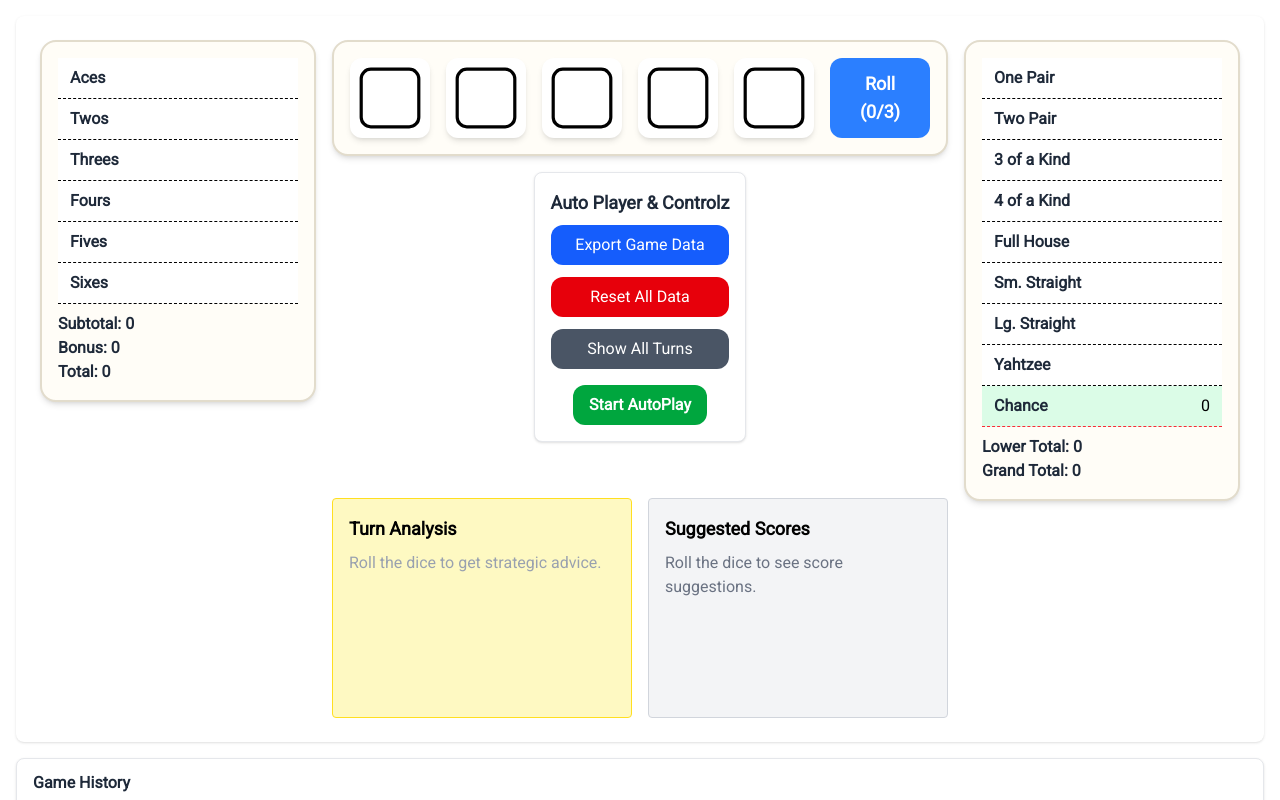
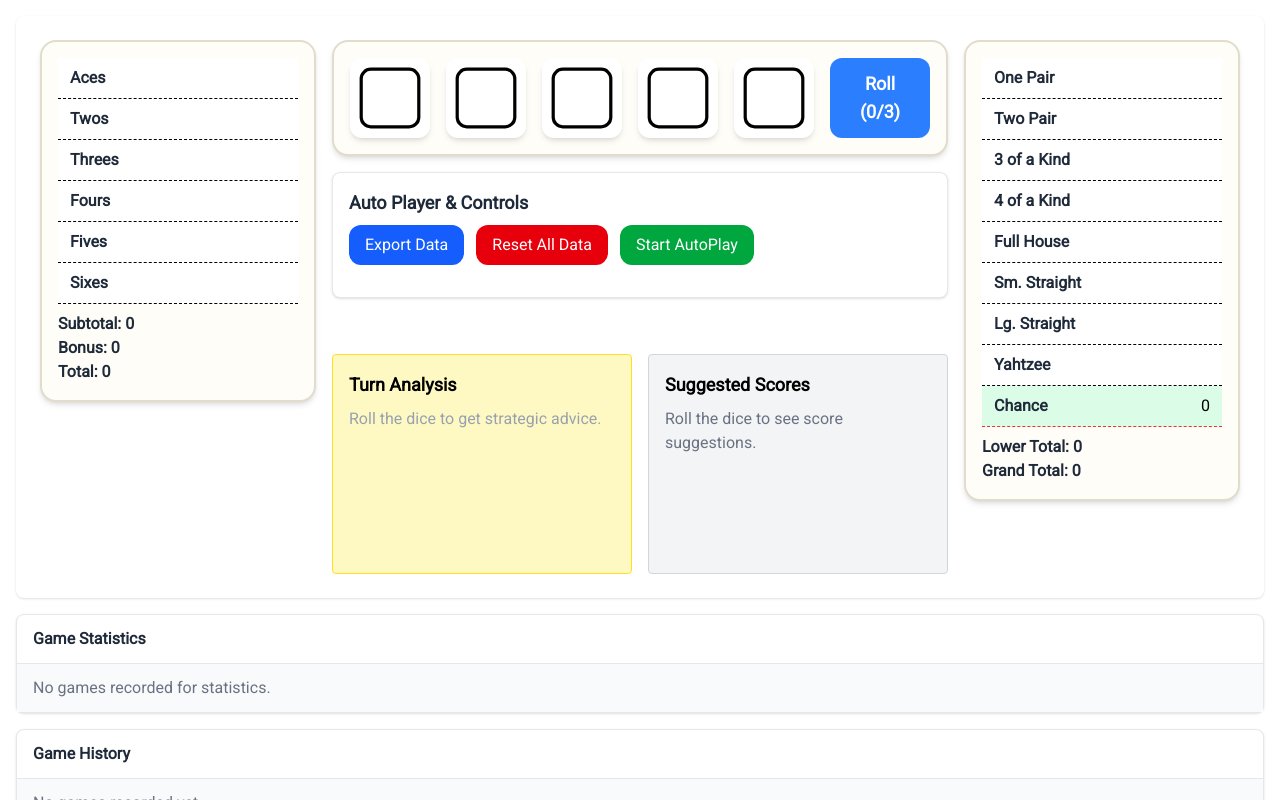
Before and after one commit to mtickle/dice-game, a React (Vite) app: page / in a window 1280 px wide. Shown: the top 800 px of the page. Built offline with nearby package versions, Linux system fonts and the light colour scheme.

Commit message:
Checkpoint! Stable.

```diff
--- a/src/App.jsx
+++ b/src/App.jsx
@@ -1,9 +1,9 @@
 import GameHistoryPanel from '@components/GameHistoryPanel';
 import GameStatsPanel from '@components/GameStatsPanel';
 import ScoreCardLayout from '@components/ScoreCardLayout';
+import TurnLogPanel from '@components/TurnLogPanel';
 import { useGameLogic } from '@hooks/useGameLogic';
 import { useCallback, useEffect, useState } from 'react';
-import TurnLogPanel from './components/TurnLogPanel';
 
 function App() {
   const [gameLog, setGameLog] = useState([]);
@@ -88,47 +88,8 @@
     URL.revokeObjectURL(url);
   };
 
-  const handleExport = () => {
-    exportData(turnLog, `yahtzee_turnLog_${new Date().toISOString()}.json`);
-    exportData(gameStats, `yahtzee_gameStats_${new Date().toISOString()}.json`);
-  };
-
-  const handleResetData = () => {
-    if (window.confirm('Reset all turn and game data? This cannot be undone.')) {
-      setTurnLog([]);
-      setGameStats([]);
-      setGameLog([]);
-      try {
-        localStorage.setItem('turnLog', JSON.stringify([]));
-        localStorage.setItem('gameStats', JSON.stringify([]));
-      } catch (error) {
-        console.error('[App] Error resetting data:', error);
-      }
-    }
-  };
-
   return (
     <div className="container mx-auto p-4">
-      {/* <div className="flex justify-end mb-4 gap-2">
-        <button
-          className="px-4 py-2 bg-blue-600 text-white rounded-xl hover:bg-blue-700 transition"
-          onClick={handleExport}
-        >
-          Export Game Data
-        </button>
-        <button
-          className="px-4 py-2 bg-red-600 text-white rounded-xl hover:bg-red-700 transition"
-          onClick={handleResetData}
-        >
-          Reset All Data
-        </button>
-        <button
-          className="px-4 py-2 bg-gray-600 text-white rounded-xl hover:bg-gray-700 transition"
-          onClick={() => setShowAllTurns(!showAllTurns)}
-        >
-          {showAllTurns ? 'Show Current Game' : 'Show All Turns'}
-        </button>
-      </div> */}
 
       <ScoreCardLayout
         scores={scores}
@@ -145,11 +106,14 @@
         setAutoPlaying={setAutoPlaying}
         autoplayTurn={autoplayTurn}
         suggestions={adviceText}
-        gameStats={gameStats}
+        gameStats={setGameStats}
+        setTurnLog={setTurnLog}
+        setGameLog={setGameLog}
       />
 
+      <GameStatsPanel gameStats={gameStats} />
       <GameHistoryPanel gameStats={gameStats} refreshKey={gameCount} />
-      <GameStatsPanel gameStats={gameStats} />
+
       <TurnLogPanel
         gameLog={showAllTurns ? turnLog : gameLog}
         turnLog={turnLog}
--- a/src/components/AutoPlayer.jsx
+++ b/src/components/AutoPlayer.jsx
@@ -14,11 +14,15 @@
     setAutoPlaying,
     totals,
     turnLog,
+    setTurnLog,
     gameStats,
+    setGameStats,
     showAllTurns,
     setShowAllTurns,
 }) {
     const hasLoggedGameOver = useRef(false);
+
+
 
     // Log game-over once
     useEffect(() => {
@@ -169,31 +173,30 @@
     };
 
     return (
-        <div className="mb-4 p-4 bg-white rounded-lg border border-gray-200 shadow-sm">
-            <h2 className="text-lg font-semibold mb-2 text-gray-800">Auto Player & Controlz</h2>
-            <div className="grid grid-cols-1 gap-3 mb-4">
+        <div className="mb-4 p-4 bg-white rounded-lg border border-gray-200 shadow-sm w-full">
+            <h2 className="text-lg font-semibold mb-2 text-gray-800 ">Auto Player & Controls</h2>
+            <div className="flex gap-3 mb-4">
                 <button
-                    className="w-full bg-blue-600 text-white rounded-xl py-2 hover:bg-blue-700 transition duration-200 ease-in-out transform hover:-translate-y-1 hover:shadow-md"
+                    className="px-4 bg-blue-600 text-white rounded-xl py-2 hover:bg-blue-700 transition duration-200 ease-in-out transform hover:-translate-y-1 hover:shadow-md"
                     onClick={handleExport}
                 >
-                    Export Game Data
+                    Export Data
                 </button>
                 <button
-                    className="w-full bg-red-600 text-white rounded-xl py-2 hover:bg-red-700 transition duration-200 ease-in-out transform hover:-translate-y-1 hover:shadow-md"
+                    className="px-4 bg-red-600 text-white rounded-xl py-2 hover:bg-red-700 transition duration-200 ease-in-out transform hover:-translate-y-1 hover:shadow-md"
                     onClick={handleReset}
                 >
                     Reset All Data
                 </button>
-                <button
-                    className="w-full bg-gray-600 text-white rounded-xl py-2 hover:bg-gray-700 transition duration-200 ease-in-out transform hover:-translate-y-1 hover:shadow-md"
+                {/* <button
+                    className="px-4 bg-gray-600 text-white rounded-xl py-2 hover:bg-gray-700 transition duration-200 ease-in-out transform hover:-translate-y-1 hover:shadow-md"
                     onClick={handleToggleTurns}
                 >
                     Show All Turns
-                </button>
-            </div>
-            <div className="flex justify-center mt-4">
+                </button> */}
+
                 <button
-                    className={`px-4 py-2 rounded-xl text-white font-bold transition
+                    className={`px-4 text-white rounded-xl py-2 hover:bg-blue-700 transition duration-200 ease-in-out transform hover:-translate-y-1 hover:shadow-md
             ${autoPlaying ? 'bg-red-600 hover:bg-red-700' : 'bg-green-600 hover:bg-green-700'}`}
                     onClick={() => setAutoPlaying(!autoPlaying)}
                 >
--- a/src/components/ScoreCardLayout.jsx
+++ b/src/components/ScoreCardLayout.jsx
@@ -38,7 +38,9 @@
     setAutoPlaying,
     autoplayTurn,
     suggestions,
+    setGameStats,
     gameStats,
+    setTurnLog,
     turnLog,
     showAllTurns,
     setShowAllTurns,
@@ -82,7 +84,9 @@
                     setAutoPlaying={setAutoPlaying}
                     autoplayTurn={autoplayTurn}
                     totals={totals}
+                    setTurnLog={setTurnLog}
                     turnLog={turnLog}
+                    setGameStats={setGameStats}
                     gameStats={gameStats}
                     showAllTurns={showAllTurns}
                     setShowAllTurns={setShowAllTurns}
--- a/src/components/TurnLogPanel.jsx
+++ b/src/components/TurnLogPanel.jsx
@@ -20,7 +20,7 @@
     if (!filteredLog || filteredLog.length === 0) {
         return (
             <div className="mb-4 rounded-lg border border-gray-200 bg-white shadow-sm">
-                <div className="bg-gray-200 border-b border-gray-300 px-4 py-3 font-semibold text-gray-800">
+                <div className="border-b border-gray-200 px-4 py-3 font-semibold text-gray-800">
                     {showAllTurns ? 'All Turns' : `Turn Log (Game ${gameNumber || 1})`}
                 </div>
                 <div className="bg-gray-50 px-4 py-3 text-gray-500">
```
